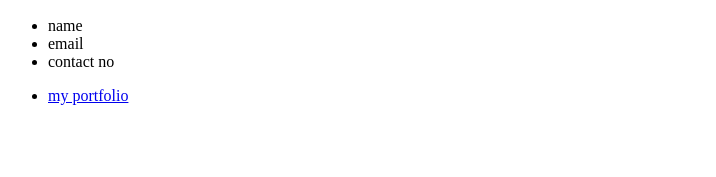
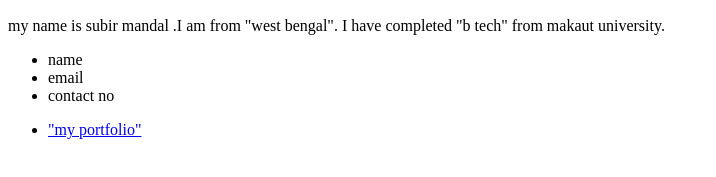
Before and after one commit to acciojob/accessible-portfolio-subir211, a website: page main.html in a window 1280 px wide. Shown: the part 383-560 px from the top of the page, without its empty margins (0-716 px from the left). Drawn offline with Linux system fonts and the light colour scheme.

Commit message:
created a submission

```diff
--- a/main.html
+++ b/main.html
@@ -4,14 +4,14 @@
 
 <head>
 	<link rel="stylesheet" href="styles.css">
-	<title>MY PORTFOLIO</title>
+	<title>subir mandal's portfolio</title>
 </head>
 
 <body>
 	<!-- the entire body must be written by student -->
 	<h1>MY PORTFOLIO</h1>
-	<img src="https://cdn.pixabay.com/photo/2019/12/28/14/00/hill-4724723_1280.jpg" alt="imaging place">
-
+	<img src="https://cdn.pixabay.com/photo/2019/12/28/14/00/hill-4724723_1280.jpg" alt="A beautiful hill handscape">
+	<p> my name is subir mandal .I am from "west bengal". I have completed "b tech" from makaut university.</p>
 	<ul>
 		<li>name</li>
 		<li>email</li>
@@ -20,7 +20,7 @@
 	<nav role="navigation">
 	<ul>
 		<li>
-			<a href="my_portfolio.html">my portfolio</a>
+			<a href="my_portfolio.html">"my portfolio"</a>
 		</li>
 	</ul>
 </nav>
```
